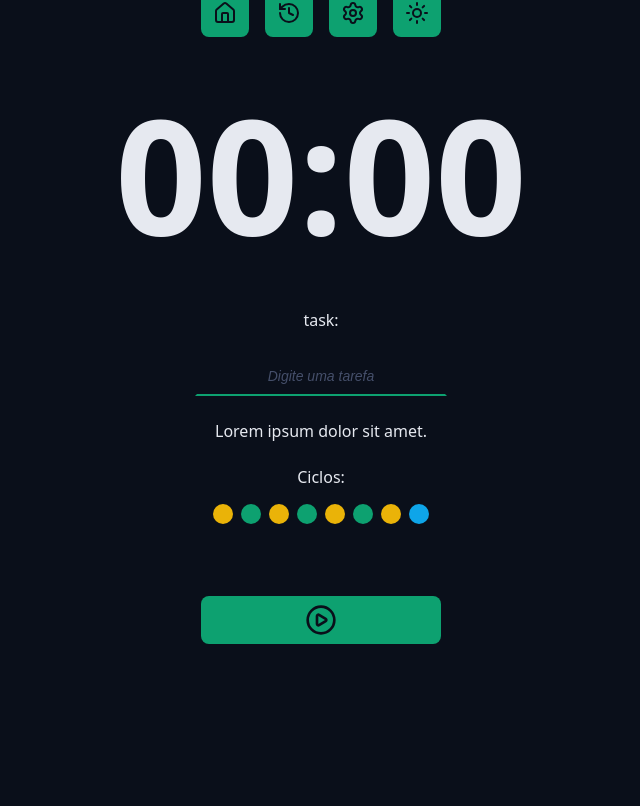
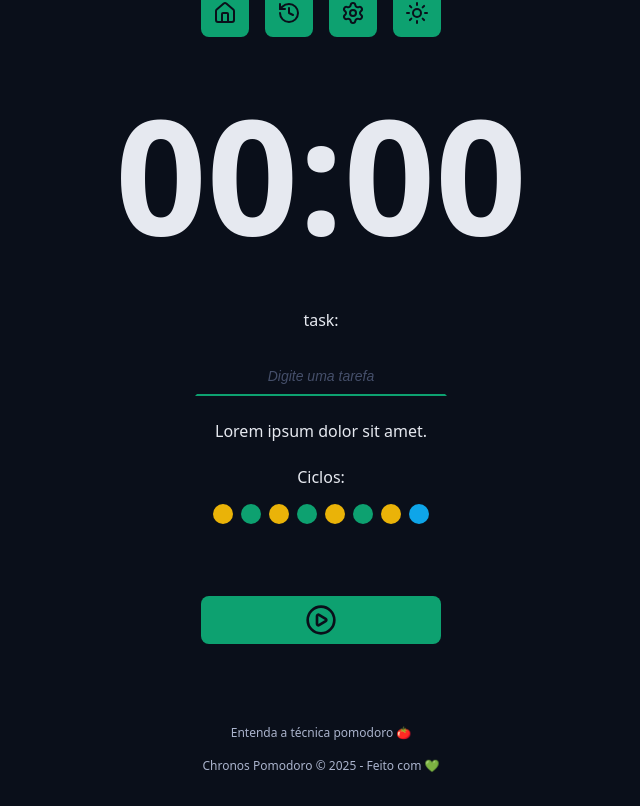
Before and after one commit to Diogo-SoaresDS/chronos-pomodoro, a React (Vite) app: page / in a window 1280 px wide. Shown: the part 230-1036 px from the top of the page, without its empty margins (319-959 px from the left). Before the commit the page ends 954 px from the top, so only its background shows below. Built offline with nearby package versions, Linux system fonts and the light colour scheme.

Commit message:
Componente Footer Finalizado

```diff
--- a/src/App.tsx
+++ b/src/App.tsx
@@ -6,6 +6,7 @@
 import { Input } from './components/Input'
 import { Cycles } from './components/Cycles'
 import { Button } from './components/Button'
+import { Footer } from './components/Footer'
 
 import './styles/theme.css'
 import './styles/global.css'
@@ -49,6 +50,10 @@
           </div>
         </form>
       </Container>
+
+      <Container>
+        <Footer />
+      </Container>
     </>
   )
 }
--- /dev/null
+++ b/src/components/Footer/index.tsx
@@ -0,0 +1,12 @@
+import styles from './styles.module.css'
+
+export function Footer() {
+  return (
+    <footer className={styles.footer}>
+      <a href='#'>Entenda a técnica pomodoro 🍅</a>
+      <a href='#'>
+        Chronos Pomodoro &copy; {new Date().getFullYear()} - Feito com 💚
+      </a>
+    </footer>
+  )
+}
--- /dev/null
+++ b/src/components/Footer/styles.module.css
@@ -0,0 +1,17 @@
+.footer {
+  display: flex;
+  flex-direction: column;
+  justify-content: center;
+  align-items: center;
+  font-size: 1.2rem;
+  gap: 1.6rem;
+}
+
+.footer a {
+  color: var(--text-muted);
+  text-decoration: none;
+}
+
+.footer a:hover {
+  text-decoration: underline;
+}
```
